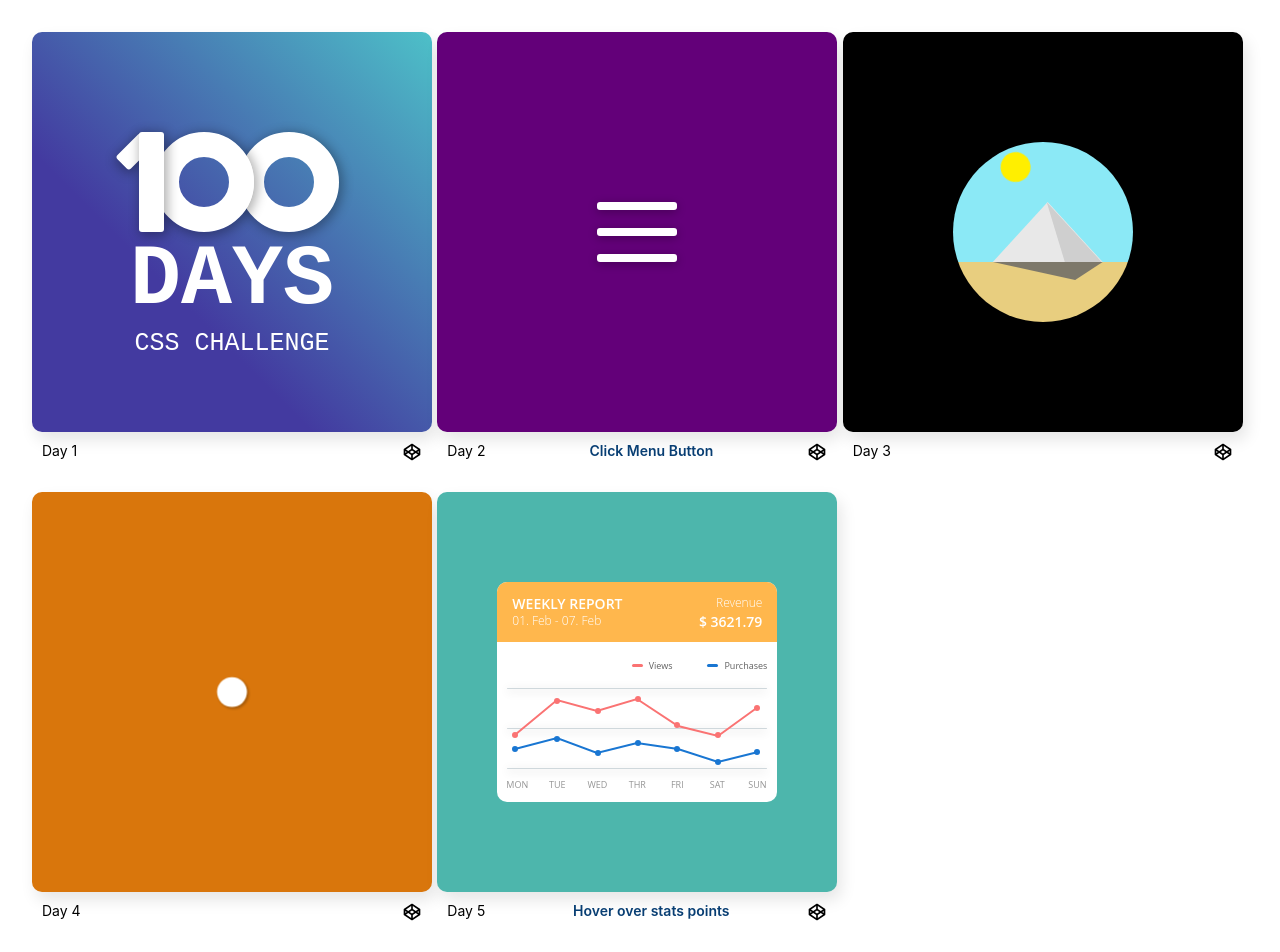
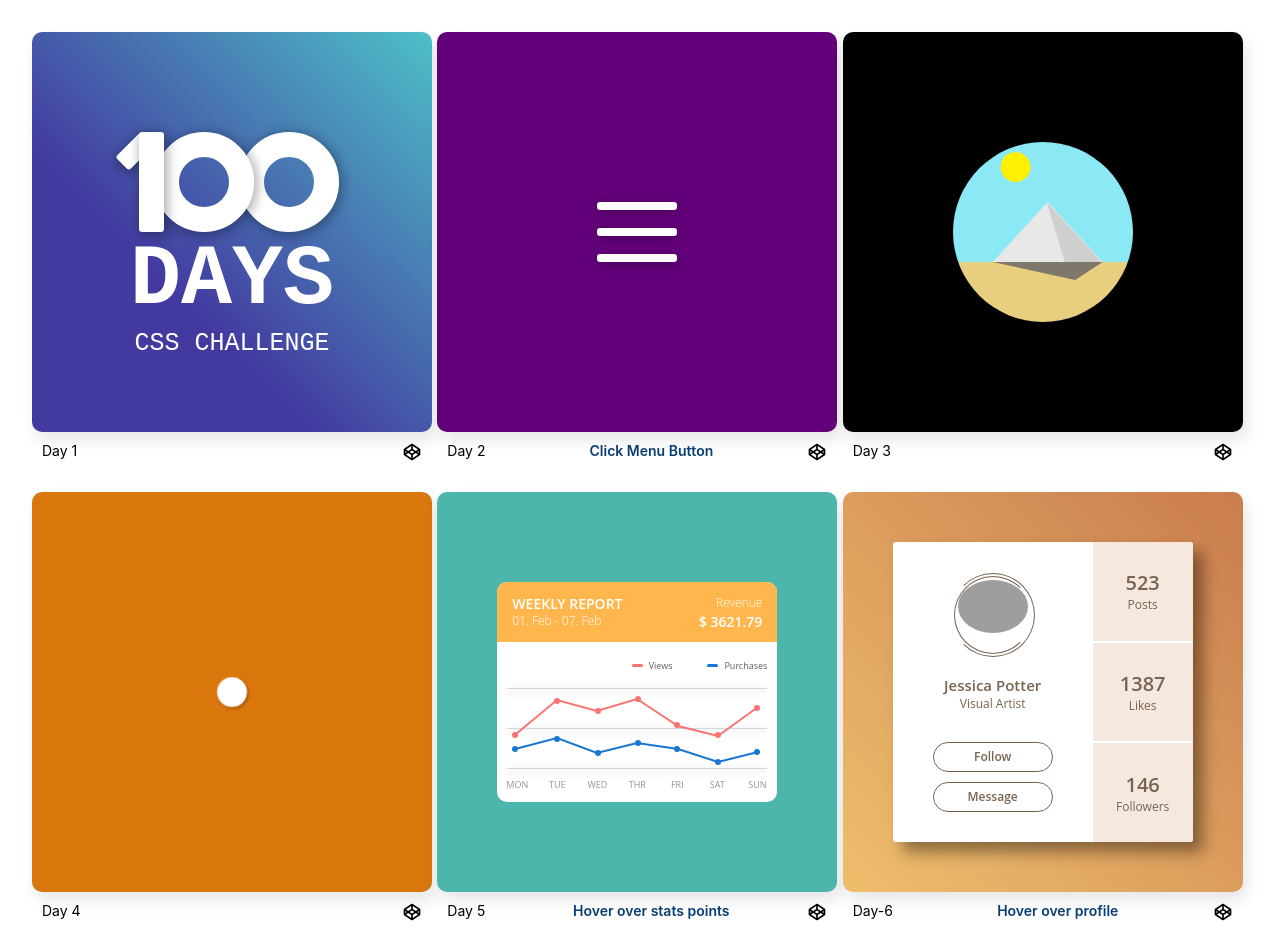
Before and after one commit to Khrebtova/css-portfolio, a React (Create React App) app: page / in a window 1280 px wide. Shown: the top 952 px of the page. Built offline with nearby package versions, Linux system fonts and the light colour scheme; grey boxes are pictures that could not be loaded.

Commit message:
add day 6

```diff
--- a/public/index.html
+++ b/public/index.html
@@ -24,7 +24,7 @@
       work correctly both with client-side routing and a non-root public URL.
       Learn how to configure a non-root public URL by running `npm run build`.
     -->
-    <title>React App</title>
+    <title>CSS portfolio</title>
   </head>
   <body>
     <noscript>You need to enable JavaScript to run this app.</noscript>
--- a/src/App.js
+++ b/src/App.js
@@ -5,6 +5,7 @@ import Day2 from './components/day-2/day-2';
 import Day4 from './components/day-4/day-4';
 import Day3 from './components/day-3/day-3';
 import Day5 from './components/day-5/day-5';
+import Day6 from './components/day-6/day-6';
 
 function App() {
   return (
@@ -14,6 +15,7 @@ function App() {
       <Day3 />
       <Day4 />
       <Day5 />
+      <Day6 />
     </div>
   );
 }
--- /dev/null
+++ b/src/components/day-6/day-6.jsx
@@ -0,0 +1,48 @@
+import React from "react";
+import Details from "../details/details";
+import "./day-6.scss";
+
+const Day6 = () => {
+  return (
+    <div>
+      <div className="frame-day-6">
+        <div className="center-day-6">
+          <div className="profile">
+            <div className="profile-picture">
+              <div className="frame-circle-1"></div>
+              <div className="frame-circle-2"></div>
+              <img
+                src="https://100dayscss.com/codepen/jessica-potter.jpg"
+                alt="profile-img"
+                className="profile-img"
+              />
+            </div>
+            <span className="profile-name">Jessica Potter</span>
+            <span className="profile-job">Visual Artist</span>
+            <div className="profile-buttons">
+              <div className="profile-btn"> Follow </div>
+              <div className="profile-btn"> Message </div>
+            </div>
+          </div>
+          <div className="stats">
+            <div className="stats-box">
+              <span className="stats-value">523</span>
+              <span className="stats-name">Posts</span>
+            </div>
+            <div className="stats-box">
+              <span className="stats-value">1387</span>
+              <span className="stats-name">Likes</span>
+            </div>
+            <div className="stats-box">
+              <span className="stats-value">146</span>
+              <span className="stats-name">Followers</span>
+            </div>
+          </div>
+        </div>
+      </div>
+      <Details title="Day-6" action="Hover over profile" linkURL="https://codepen.io/Khrebtova/pen/XWBqLbV?editors=1000"/>
+    </div>
+  );
+};
+
+export default Day6;
--- /dev/null
+++ b/src/components/day-6/day-6.scss
@@ -0,0 +1,149 @@
+.frame-day-6 {
+  width: 400px;
+  height: 400px;
+  border-radius: 10px;
+  box-shadow: 4px 8px 16px 0 rgba(0, 0, 0, 0.1);
+  overflow: hidden;
+
+  background: linear-gradient(to top right, #eebe6c 0%, #ca7c4e 100%);
+  color: #786450;
+  font-family: "Open Sans", Helvetica, sans-serif;
+  -webkit-font-smoothing: antialiased;
+  -moz-osx-font-smoothing: grayscale;
+}
+
+.center-day-6 {
+  position: relative;
+  background: #fff;
+  border-radius: 3px;
+  box-shadow: 10px 10px 15px 0px rgba(0, 0, 0, 0.4);
+  height: 300px;
+  width: 300px;
+  overflow: hidden;
+  top: 50px;
+  left: 50px;
+  display: flex;
+  flex-direction: row;
+
+  .profile {
+    height: 300px;
+    width: 200px;
+    display: flex;
+    flex-direction: column;
+    justify-content: center;
+    align-items: center;
+
+    .profile-picture {
+      position: relative;
+      height: 100px;
+      margin: 38px auto 0 auto;
+      cursor: pointer;
+
+      &:hover {
+        .frame-circle-1 {
+          transform: rotate(360deg);
+        }
+        .frame-circle-2 {
+          transform: rotate(-360deg);
+        }
+      }
+
+      .frame-circle-1 {
+        position: absolute;
+        border: solid 1px;
+        border-color: #786450 #786450 #786450 transparent;
+        border-radius: 50%;
+        width: 82px;
+        height: 82px;
+        top: -7px;
+        left: -7px;
+        transition: all 1.5s ease-in-out;
+      }
+      .frame-circle-2 {
+        position: absolute;
+        border: solid 1px;
+        border-color: #786450 transparent #786450 #786450;
+        border-radius: 50%;
+        width: 76px;
+        height: 76px;
+        top: -4px;
+        left: -4px;
+        transition: all 1.5s ease-in-out;
+      }
+      .profile-img {
+        width: 70px;
+        height: 70ps;
+        border-radius: 50%;
+      }
+    }
+
+    .profile-name {
+      font-size: 15px;
+      font-weight: 600;
+    }
+    .profile-job {
+      font-size: 12px;
+    }
+    .profile-buttons {
+      position: relative;
+      display: flex;
+      flex-direction: column;
+      align-items: center;
+      margin-top: 30px;
+      margin-bottom: 30px;
+      row-gap: 10px;
+
+      .profile-btn {
+        width: 120px;
+        height: 30px;
+        background: none;
+        border: solid #786450 1px;
+        border-radius: 15px;
+        font-size: 12px;
+        font-weight: 600;
+        text-align: center;
+        padding: 5px;
+        box-sizing: border-box;
+        display: block;
+        cursor: pointer;
+        &:hover {
+          background: #786450;
+          color: #fff;
+        }
+      }
+    }
+  }
+  .stats {
+    height: 300px;
+    width: 100px;
+    display: flex;
+    flex-direction: column;
+    row-gap: 2px;
+
+    .stats-box {
+      height: 99px;
+      width: 100px;
+      background: #f5e8df;
+      display: flex;
+      flex-direction: column;
+      justify-content: center;
+      align-items: center;
+      cursor: pointer;
+      transition: 0.5s ease-in-out;
+
+      &:hover {
+        background: #d7ccc8;
+      }
+
+      .stats-value {
+        font-size: 20px;
+        font-weight: 600;
+      }
+
+      .stats-name {
+        font-size: 12px;
+        justify-content: center;
+      }
+    }
+  }
+}
```
